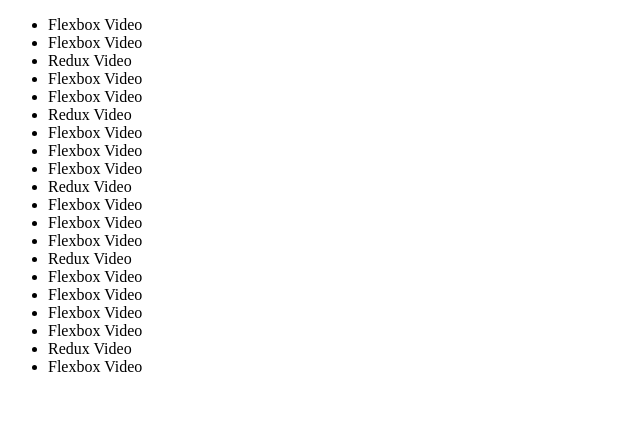
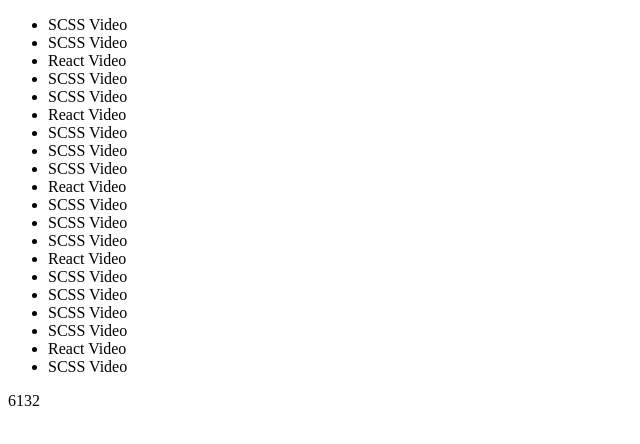
Before and after one commit to gilbertlucas46/ES6, a plain HTML site: page Arrow functions/exercises/Exercise 1.html in a window 1280 px wide. Shown: the whole page, without its empty margins (0-640 px from the left). Drawn offline with Linux system fonts and the light colour scheme.

Commit message:
updated examples :cool:

```diff
--- a/Arrow functions/exercises/Exercise 1.html
+++ b/Arrow functions/exercises/Exercise 1.html
@@ -7,40 +7,50 @@
 <body>
 
 <ul>
-  <li data-time="5:17">Flexbox Video</li>
-  <li data-time="8:22">Flexbox Video</li>
-  <li data-time="3:34">Redux Video</li>
-  <li data-time="5:23">Flexbox Video</li>
-  <li data-time="7:12">Flexbox Video</li>
-  <li data-time="7:24">Redux Video</li>
-  <li data-time="6:46">Flexbox Video</li>
-  <li data-time="4:45">Flexbox Video</li>
-  <li data-time="4:40">Flexbox Video</li>
-  <li data-time="7:58">Redux Video</li>
-  <li data-time="11:51">Flexbox Video</li>
-  <li data-time="9:13">Flexbox Video</li>
-  <li data-time="5:50">Flexbox Video</li>
-  <li data-time="5:52">Redux Video</li>
-  <li data-time="5:49">Flexbox Video</li>
-  <li data-time="8:57">Flexbox Video</li>
-  <li data-time="11:29">Flexbox Video</li>
-  <li data-time="3:07">Flexbox Video</li>
-  <li data-time="5:59">Redux Video</li>
-  <li data-time="3:31">Flexbox Video</li>
+  <li data-time="5:17">SCSS Video</li>
+  <li data-time="8:22">SCSS Video</li>
+  <li data-time="3:34">React Video</li>
+  <li data-time="5:23">SCSS Video</li>
+  <li data-time="7:12">SCSS Video</li>
+  <li data-time="7:24">React Video</li>
+  <li data-time="6:46">SCSS Video</li>
+  <li data-time="4:45">SCSS Video</li>
+  <li data-time="4:40">SCSS Video</li>
+  <li data-time="7:58">React Video</li>
+  <li data-time="11:51">SCSS Video</li>
+  <li data-time="9:13">SCSS Video</li>
+  <li data-time="5:50">SCSS Video</li>
+  <li data-time="5:52">React Video</li>
+  <li data-time="5:49">SCSS Video</li>
+  <li data-time="8:57">SCSS Video</li>
+  <li data-time="11:29">SCSS Video</li>
+  <li data-time="3:07">SCSS Video</li>
+  <li data-time="5:59">React Video</li>
+  <li data-time="3:31">SCSS Video</li>
 </ul>
+<div id="output">
+
+</div>
 
 <script>
 
   // Select all the list items on the page and convert to array
+  const items = Array.from(document.querySelectorAll('[data-time]'));
+  const filtered = items
 
-  // Filter for only the elements that contain the word 'Flexbox'
-
-  // map down to a list of time strings
-
-  // map to an array of seconds
-
+  // Filter for only the elements that contain the word 'SCSS'
+  .filter(item => item.textContent.includes('SCSS'))
+    // map down to a list of time strings
+  .map(item => item.dataset.time)
+    // map to an array of seconds
+  .map(timecode => {
+    const parts = timecode.split(':').map(part => parseFloat(part));
+    return (parts[0] * 60) + parts[1];
+  })
   // reduce to get total
-
+  .reduce((runningTotal, seconds) => runningTotal + seconds)
+  console.log(filtered);
+  document.getElementById('output').innerHTML = JSON.stringify(filtered);
   // 🔥 This can also be done in a single .reduce(), but we're practicing arrow functions here, so chain them!
 
 </script>
```
Also changed, not shown: Arrow functions/exercises/Exercise 1 - ANSWER.html (+26 -26 lines), Arrow functions/exercises/Exercise 1-Lucas.html (added, +37 -0 lines), Arrow functions/exercises/Exercise 1-WES.html (deleted, +0 -54 lines), Arrow functions/exercises/Exercise 2 Lucas.html (renamed from Arrow functions/exercises/Exercise 2-WES.html, +1 -1 lines), Arrow functions/exercises/Exercise 2.html (+1 -1 lines).
